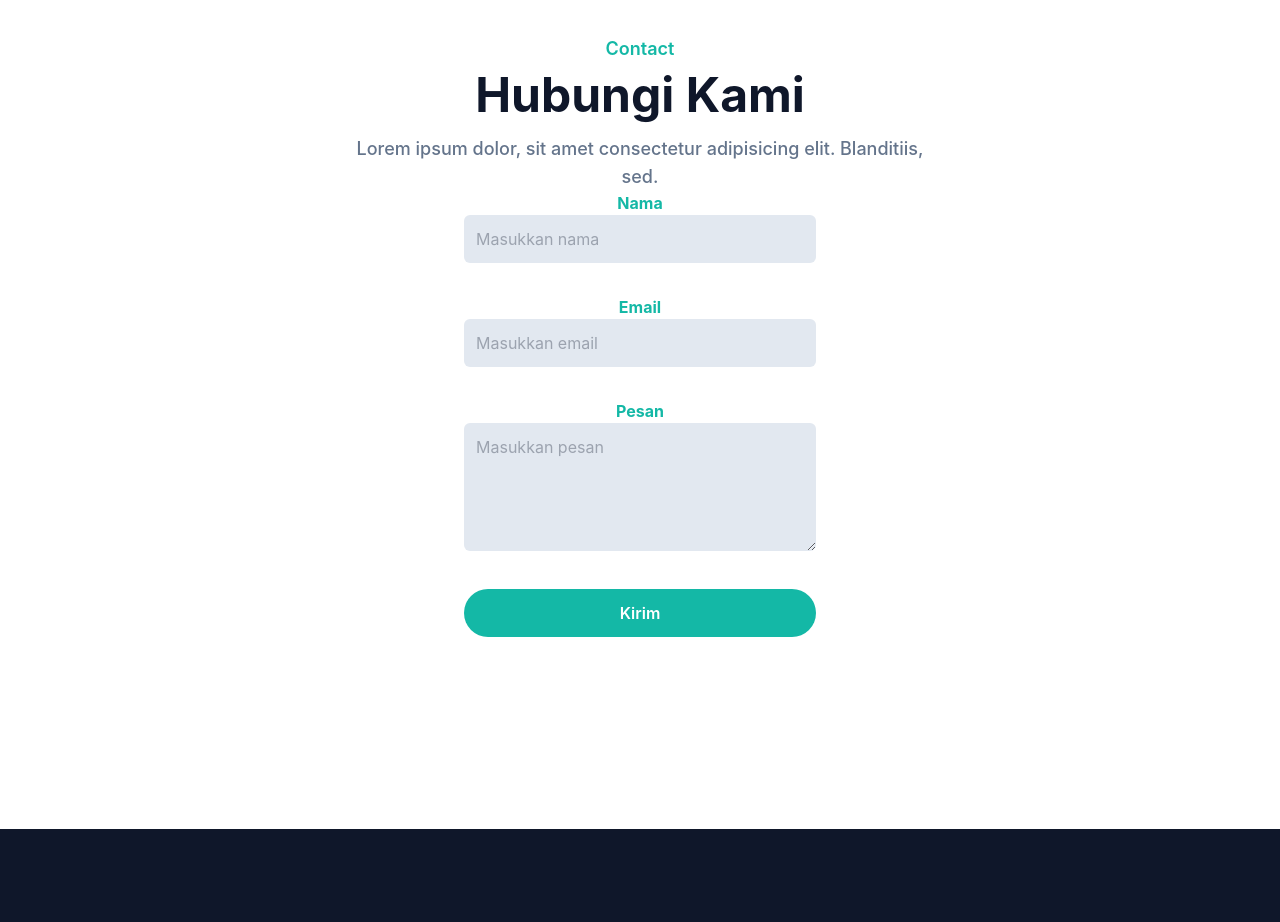
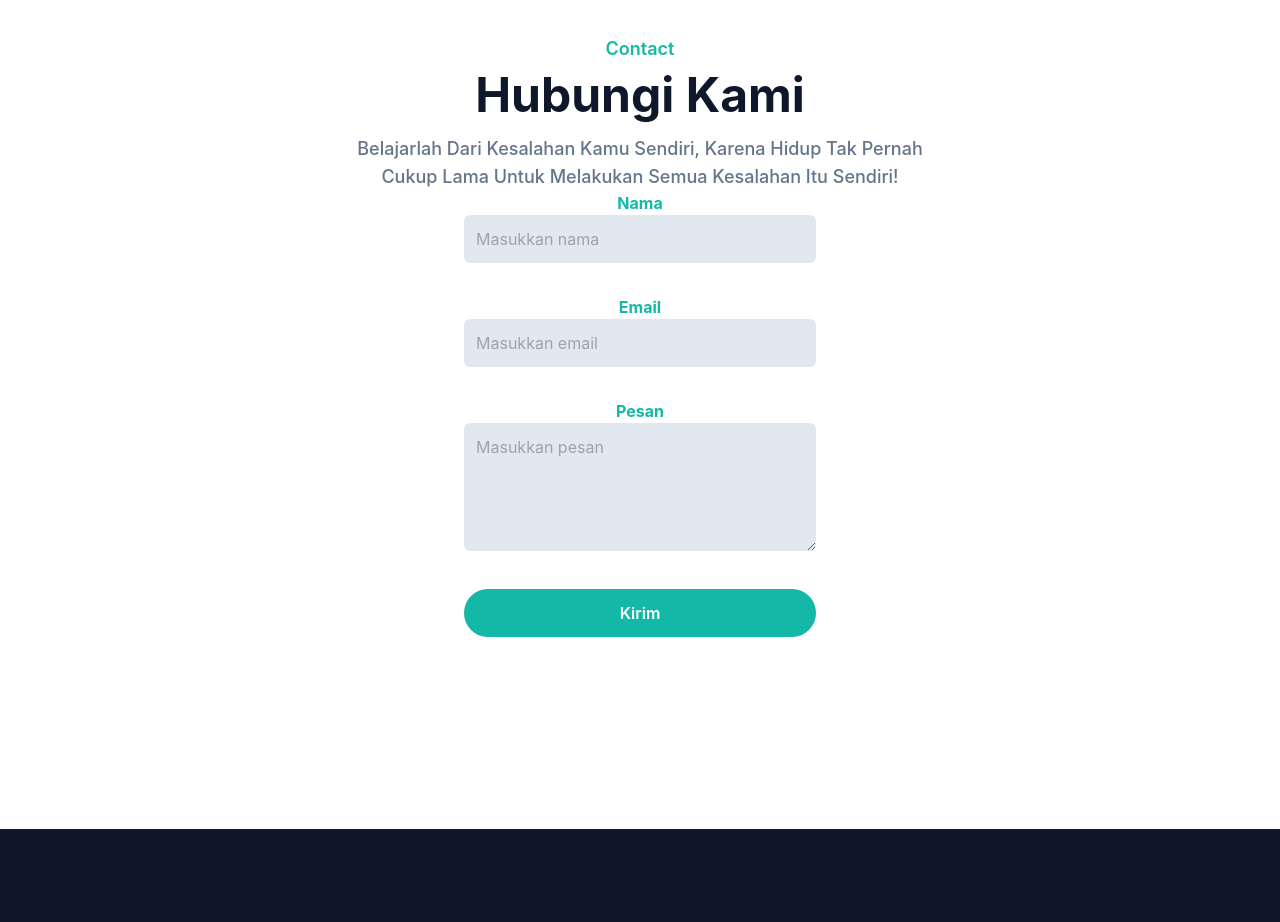
Before and after one commit to nauvalhibrizi23/punya-nauval.github.io, a website: page index.html in a window 1280 px wide. Shown: the part 4480-5402 px from the top of the page. Drawn offline with Linux system fonts and the light colour scheme.

Commit message:
first time

```diff
--- a/index.html
+++ b/index.html
@@ -315,7 +315,7 @@
       </h2>
 
       <p class="text-md font-medium text-secondary md:text-lg">
-  Lorem ipsum dolor, sit amet consectetur adipisicing elit. Blanditiis, sed.
+        Belajarlah Dari Kesalahan Kamu Sendiri, Karena Hidup Tak Pernah Cukup Lama Untuk Melakukan Semua Kesalahan Itu Sendiri!
       </p>
 
       <form onsubmit="kirimWa(); return false;">
```
Lines whose indentation alone changed are shown as unchanged.
